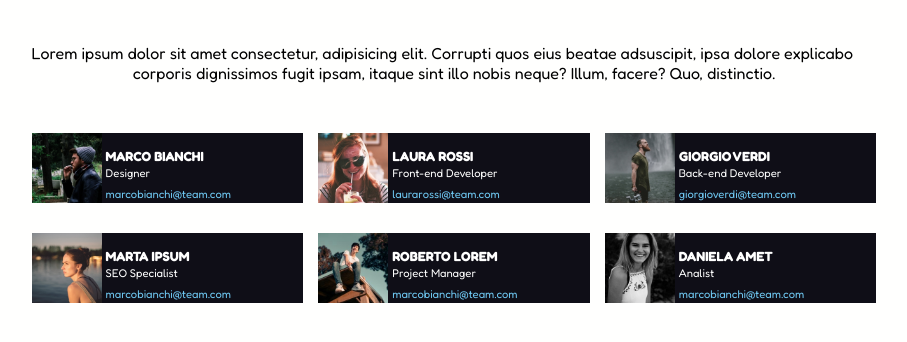
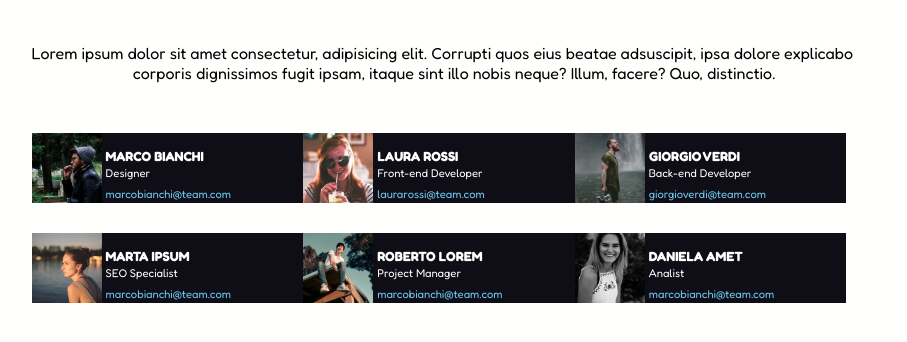
Before and after one commit to FrancescoCauzzi/html-css-float-cards, a plain HTML site: page index.html in a window 1280 px wide. Shown: the part 96-438 px from the top of the page, without its empty margins (186-1093 px from the left). Drawn offline with Linux system fonts and the light colour scheme.

Commit message:
modifica seguendo i consigli del tutor

```diff
--- a/index.html
+++ b/index.html
@@ -6,8 +6,8 @@
   <meta http-equiv="X-UA-Compatible" content="IE=edge">
   <meta name="viewport" content="width=device-width, initial-scale=1.0">
   <title>Floating Cards</title>
+  <link rel="preconnect" href="https://fonts.googleapis.com">
   <link rel="stylesheet" href="css/style.css">
-  <link rel="preconnect" href="https://fonts.googleapis.com">
   <link rel="preconnect" href="https://fonts.gstatic.com" crossorigin>
   <link href="https://fonts.googleapis.com/css2?family=Fredoka:wght@400;700&family=Ubuntu:wght@300&display=swap"
     rel="stylesheet">
@@ -30,13 +30,13 @@
         <p>Designer</p>
         <a href="mailto:">marcobianchi@team.com</a>
       </div>
-      <div class="profile float-left middle">
+      <div class="profile float-left">
         <img src="img/female1.png" alt="" class="float-left">
         <h5>LAURA ROSSI</h5>
         <p>Front-end Developer</p>
         <a href="mailto:">laurarossi@team.com</a>
       </div>
-      <div class="profile float-right">
+      <div class="profile float-left">
         <img src="img/male2.png" alt="" class="float-left">
         <h5>GIORGIO VERDI</h5>
         <p>Back-end Developer</p>
@@ -49,13 +49,13 @@
         <p>SEO Specialist</p>
         <a href="mailto:">marcobianchi@team.com</a>
       </div>
-      <div class="profile float-left middle">
+      <div class="profile float-left ">
         <img src="img/male3.png" alt="" class="float-left">
         <h5>ROBERTO LOREM</h5>
         <p>Project Manager</p>
         <a href="mailto:">marcobianchi@team.com</a>
       </div>
-      <div class="profile float-right">
+      <div class="profile float-left">
         <img src="img/female3.png" alt="" class="float-left">
         <h5>DANIELA AMET</h5>
         <p>Analist</p>
```
